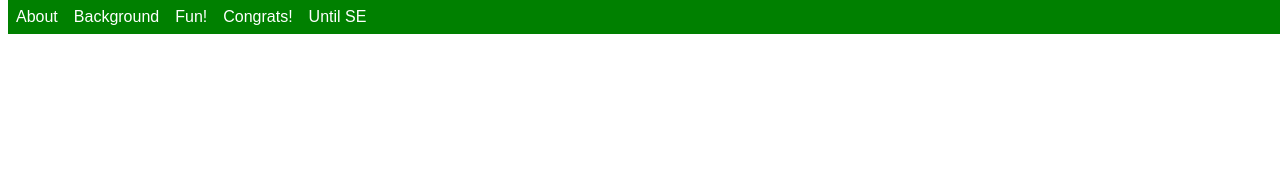
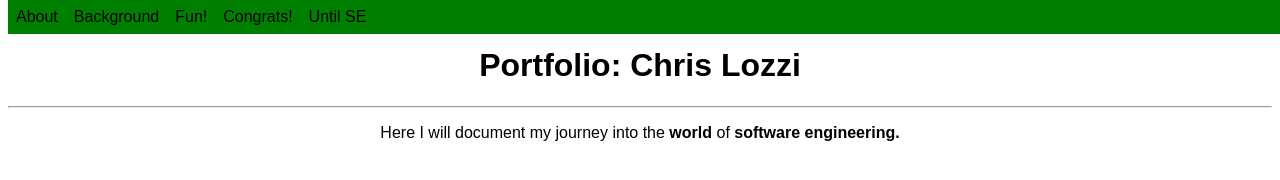
Before and after one commit to clozzi/my-prep-website, a plain HTML site: page index.html in a window 1280 px wide. Drawn offline with Linux system fonts and the light colour scheme.

Commit message:
initial header and intro

```diff
--- a/index.html
+++ b/index.html
@@ -12,6 +12,9 @@
                 <li><a href="https://imgur.com/t/excited/ArV8S6v">Fun!</a></li>
                 <li><a href="https://imgur.com/t/excited/lh6TdVv">Congrats!</a></li>
                 <li><a href="https://imgur.com/t/career_change/DltAhKe">Until SE</a></li>
-                </ul>
+            </ul><br>
+            <h1>Portfolio: Chris Lozzi</h1>
+            <hr>
+            <p>Here I will document my journey into the <strong>world</strong> of <strong>software engineering.</strong></p>
         </body>
 </html>
--- a/style.css
+++ b/style.css
@@ -16,7 +16,7 @@ ul {
 
 li {
     float: left;
-    border-right: 1 px solid #bbb;
+    border-right: 1 px solid green;
 }
 
 a {
@@ -27,8 +27,7 @@ a {
 
 li a {
     display: block;
-    color: white;
-    text-align: center;
+    color: black;
     padding: 14 px 16 px;
     text-decoration: none;
 }
@@ -40,3 +39,11 @@ li a:hover {
 .active {
     background-color: blueviolet;
 }
+
+h1 {
+    text-align: center;
+}
+
+p {
+    text-align: center;
+}
```
Lines whose indentation alone changed are shown as unchanged.
